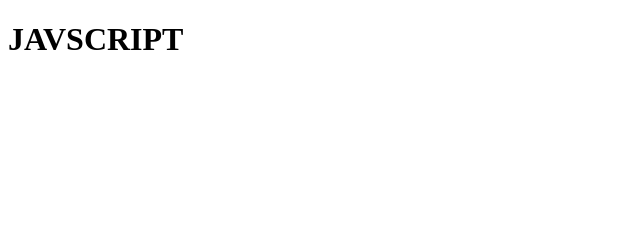
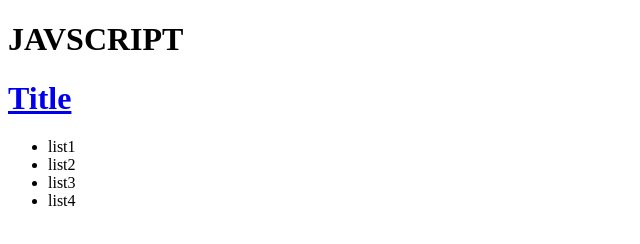
Before and after one commit to tspartner21/js-basic, a plain HTML site: page index.html in a window 1280 px wide. Shown: the whole page, without its empty margins (0-640 px from the left). Drawn offline with Linux system fonts and the light colour scheme.

Commit message:
자바스크립트로 HTML요소 선택하는 법

```diff
--- a/index.html
+++ b/index.html
@@ -5,9 +5,18 @@
     <meta name="viewport" content="width=device-width, initial-scale=1.0" />
     <title>Document</title>
     <link rel="stylesheet" href="style.css" />
+    <!-- script구문에 defer라고 입력하면 스크립트 해석과 body 동시 수행, body의 렌더링이 완료되면 그때 스크립트 실행 -->
     <script defer src="script.js"></script>
   </head>
   <body>
     <h1>JAVSCRIPT</h1>
+    <h1 class="title"><a href="#">Title</a></h1>
+
+    <ul>
+      <li>list1</li>
+      <li>list2</li>
+      <li>list3</li>
+      <li>list4</li>
+    </ul>
   </body>
 </html>
--- a/script.js
+++ b/script.js
@@ -1,8 +1,16 @@
-console.log("test");
-//크롬 브라우저에서 f12 (개발자도구)
-/*
-  DOM (Document Object Model) 문서 객체 모델
-*/
+//단수의 html요소 선택시
+const h1 = document.querySelector("h1");
+console.log(h1);
+//console.dir(h1);
 
-const el = document.querySelector("h1");
-console.log(el);
+//특정 부모요소 안쪽의 자식 요소 탐색 선택
+const title = document.querySelector(".title a");
+console.log(title);
+
+//복수개 요소 탐색하는 방법
+const lis = document.querySelectorAll("ul li");
+
+//배열형태로 반환된 복수개의 html요소 하나씩 선택
+for (let i = 0; i < 4; i++) {
+  console.log(lis[i]);
+}
```
